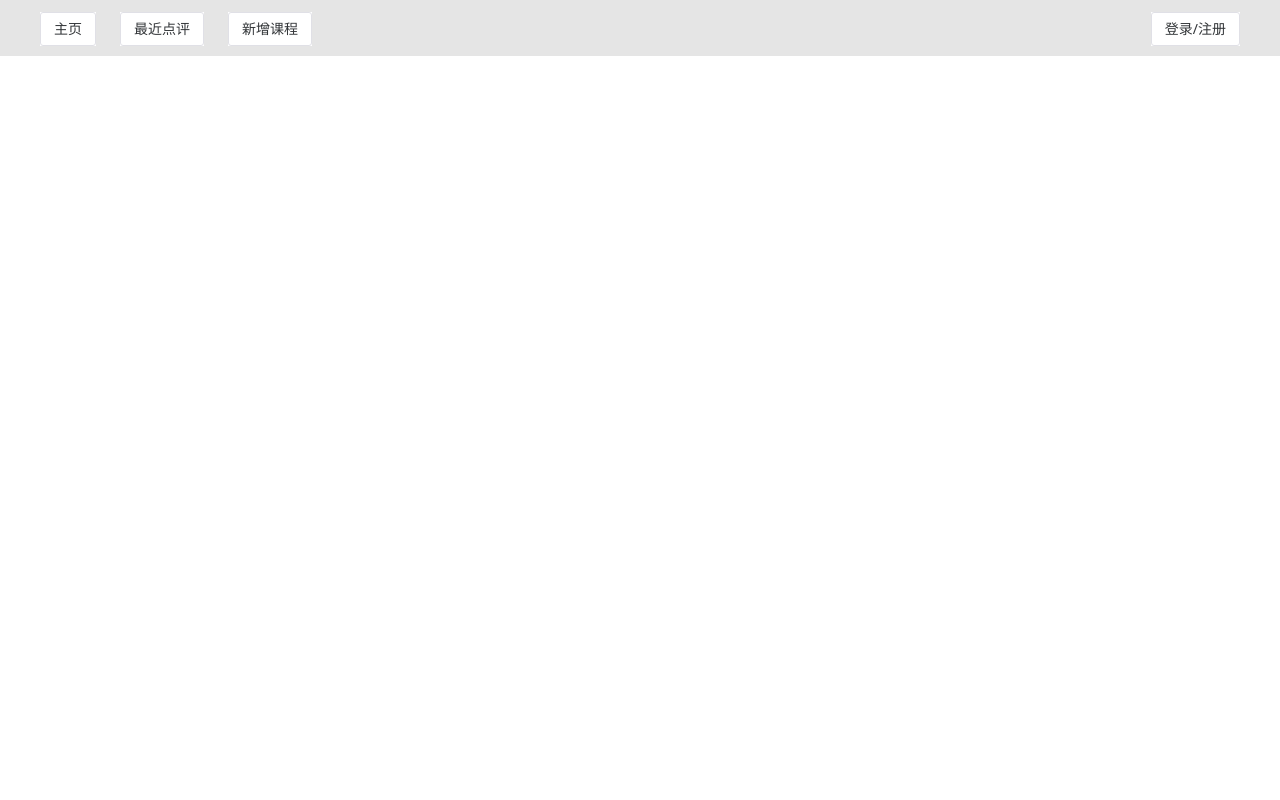
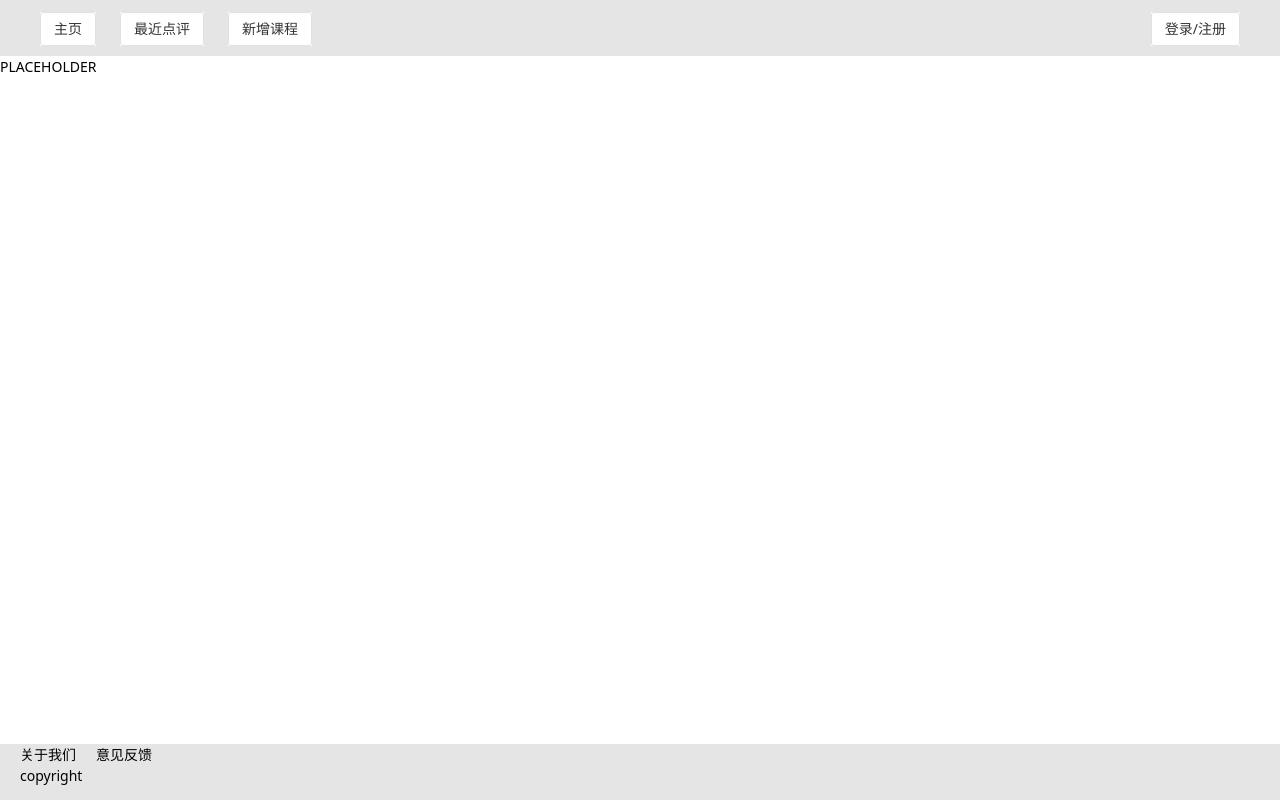
Before and after one commit to GKDRateIt/front-end, a Vue app: page / in a window 1280 px wide. Built offline with nearby package versions, Linux system fonts and the light colour scheme.

Commit message:
Basic page structure

```diff
--- a/src/App.vue
+++ b/src/App.vue
@@ -1,7 +1,11 @@
 <script setup lang="ts">
 import PageHeader from "./components/PageHeader.vue";
+import MainBody from "./components/MainBody.vue";
+import PageFooter from "./components/PageFooter.vue";
 </script>
 
 <template>
   <page-header />
+  <main-body />
+  <page-footer />
 </template>
--- /dev/null
+++ b/src/components/MainBody.vue
@@ -0,0 +1,3 @@
+<template>
+  <div>PLACEHOLDER</div>
+</template>
--- /dev/null
+++ b/src/components/PageFooter.vue
@@ -0,0 +1,11 @@
+<template>
+  <div id="footer" class="bg-neutral-200 w-full h-14 bottom-0 absolute">
+    <div class="ml-5">
+      <div class="flex space-x-5">
+        <div>关于我们</div>
+        <div>意见反馈</div>
+      </div>
+      <div>copyright</div>
+    </div>
+  </div>
+</template>
```
